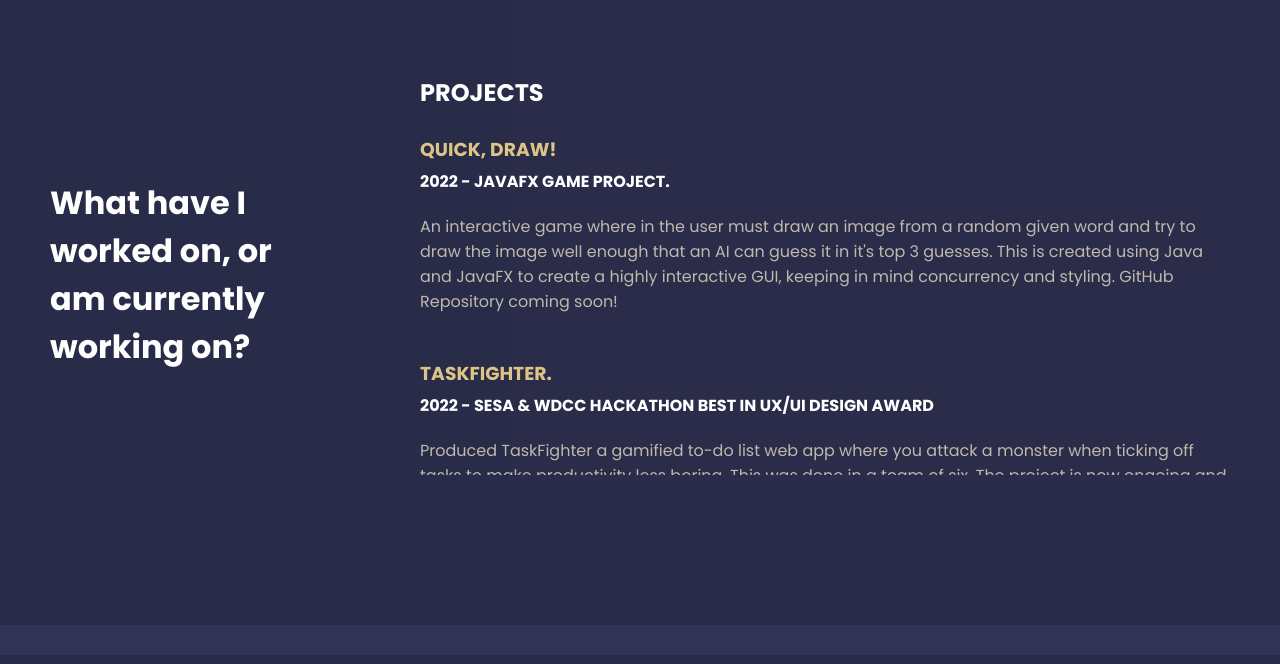
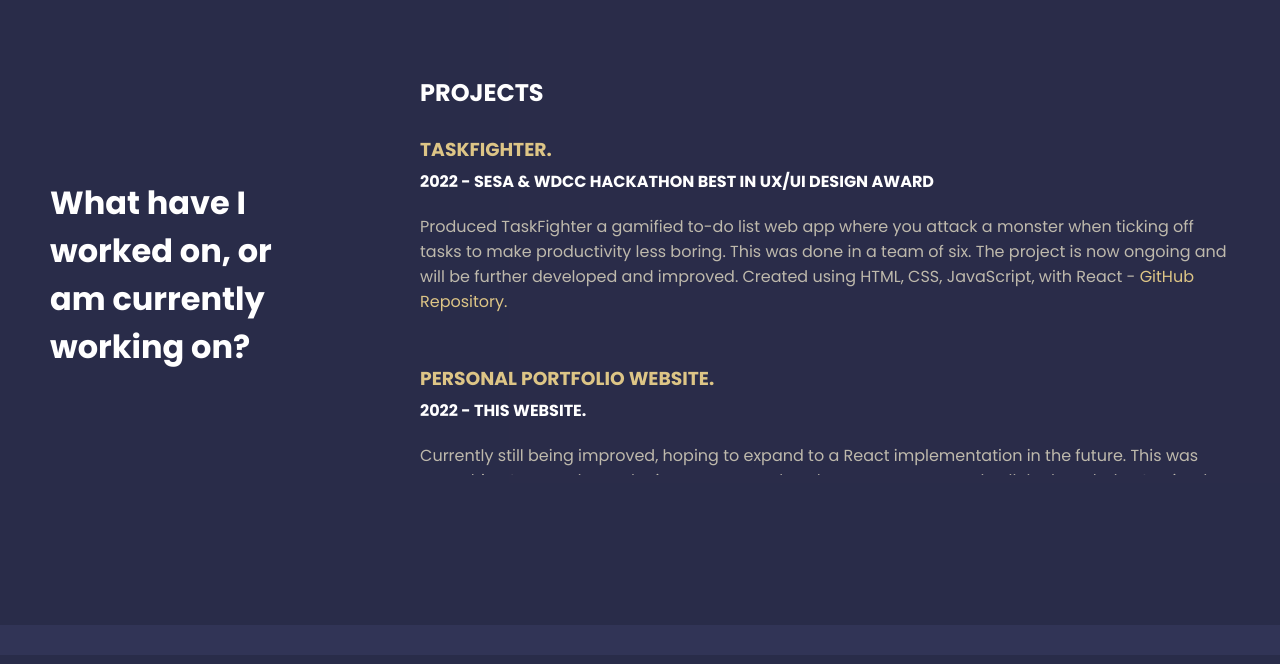
Before and after one commit to amisha-171/portfolio_wesbite, a plain HTML site: page index.html in a window 1280 px wide. Shown: the part 1580-2244 px from the top of the page. Drawn offline with Linux system fonts and the light colour scheme.

Commit message:
fix: Removed portion of site content.

```diff
--- a/index.html
+++ b/index.html
@@ -114,16 +114,6 @@
       <div class="projects-right">
         <h2>PROJECTS</h2>
 
-        <h3>QUICK, DRAW!</h3>
-        <h4>2022 - JAVAFX GAME PROJECT.</h4>
-        <p>
-          An interactive game where in the user must draw an image from a random
-          given word and try to draw the image well enough that an AI can guess
-          it in it's top 3 guesses. This is created using Java and JavaFX to
-          create a highly interactive GUI, keeping in mind concurrency and
-          styling. GitHub Repository coming soon!
-        </p>
-
         <h3>
           <a href="https://task-fighter.netlify.app/" target="_blank"
             >TASKFIGHTER.</a
```
